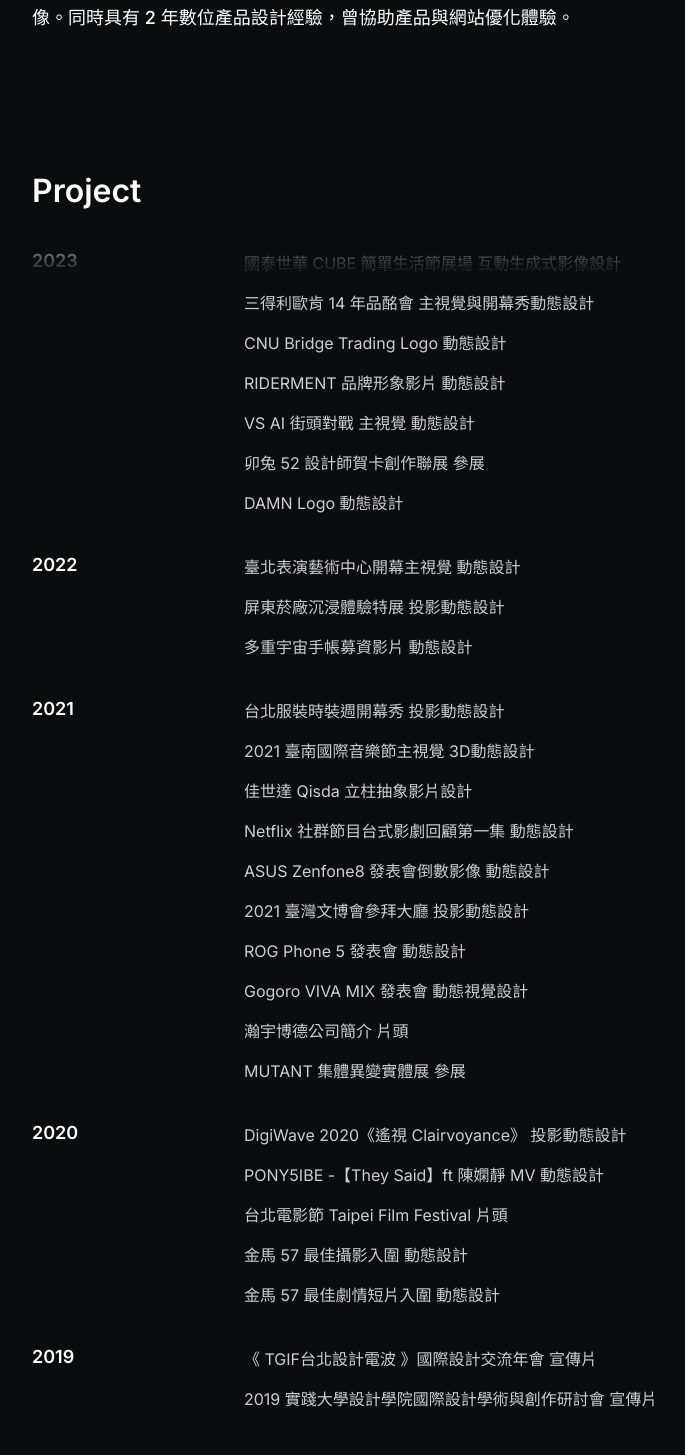
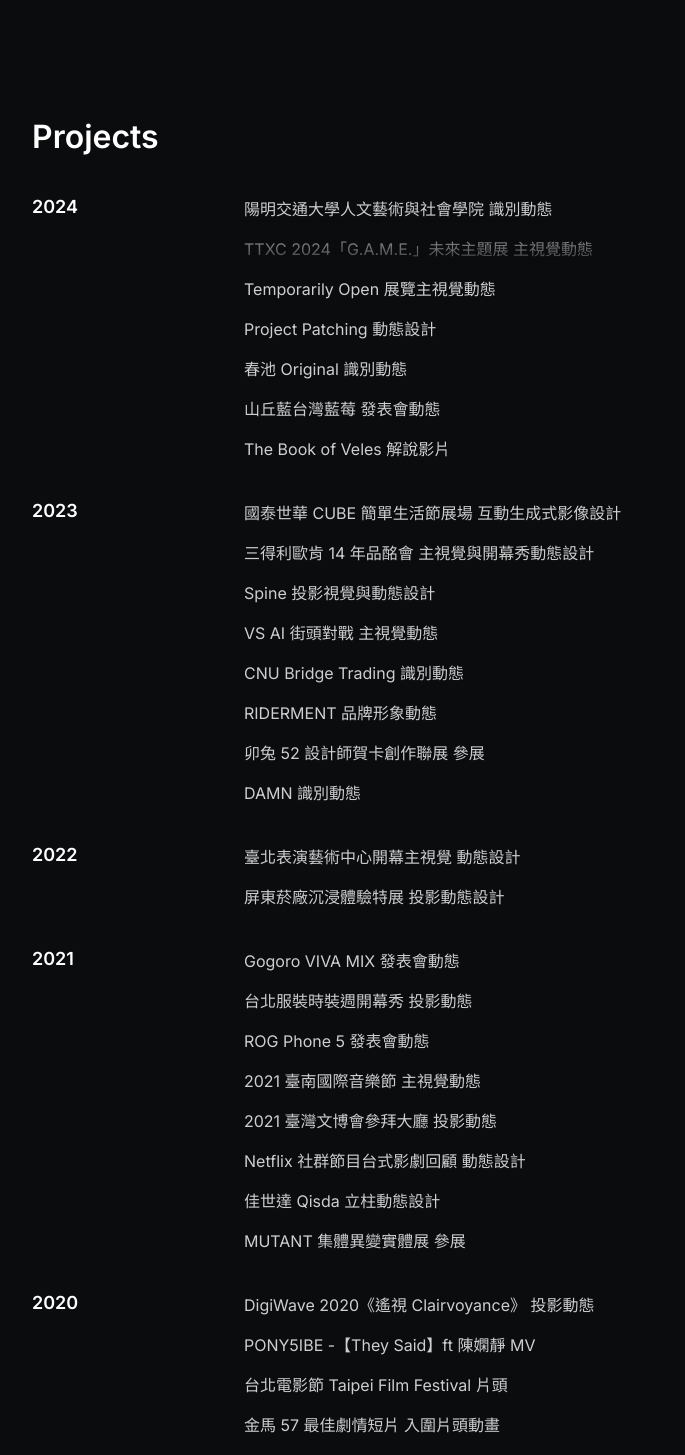
Before and after one commit to 10x10x10/website1000, a Next.js app: page /components/About in a window 1280 px wide. Shown: the part 530-1985 px from the top of the page, without its empty margins (352-1037 px from the left). Built offline with nearby package versions, Linux system fonts and the light colour scheme.

Commit message:
個人頁說明更新

```diff
--- a/data.js
+++ b/data.js
@@ -386,12 +386,38 @@
 
 export const aboutData = {
     intro: {
-        title: "HI, I'm 1000 Cheng.\nA designer specialising in Experimental Visual, Motion Graphics, Generative Art, and Product Design.",
+        title: "HI, I'm 1000 Cheng.\nA designer specialising in Experimental Visual, Motion Graphics, and Generative Art.",
         descriptions: [
-            "1000 Cheng，十立方科技有限公司創辦人，致力於製作實驗性影像與嶄新的視覺體驗，跨足於動態設計、生成藝術與互動影像。至今以獨立接案者的身分已累積超過 40 個專案合作經驗，曾與多元類型的公司與設計師合作。專案包含大型展覽投影、產品發表會、活動主視覺、品牌形象與各類動態影像。同時具有 2 年數位產品設計經驗，曾協助產品與網站優化體驗。",
+            "鄭詒謙 1000 Cheng，十立方科技有限公司創辦人，致力於製作實驗性影像與嶄新的視覺體驗，跨足於動態設計、生成藝術與互動影像。至今以獨立接案者的身分已累積超過 50 個專案合作經驗，曾與多元類型的公司與設計師合作。專案包含大型展覽投影、產品發表會、活動主視覺、品牌形象與各類動態影像。",
         ],
     },
     projects: [
+        {
+            year: "2024",
+            items: [
+                {
+                    text: "陽明交通大學人文藝術與社會學院 識別動態",
+                },
+                {
+                    text: "TTXC 2024「G.A.M.E.」未來主題展 主視覺動態",
+                },
+                {
+                    text: "Temporarily Open 展覽主視覺動態",
+                },
+                {
+                    text: "Project Patching 動態設計",
+                },
+                {
+                    text: "春池 Original 識別動態",
+                },
+                {
+                    text: "山丘藍台灣藍莓 發表會動態",
+                },
+                {
+                    text: "The Book of Veles 解說影片",
+                },
+            ]
+        },
         {
             year: "2023",
             items: [
@@ -402,19 +428,22 @@
                     text: "三得利歐肯 14 年品酩會 主視覺與開幕秀動態設計",
                 },
                 {
-                    text: "CNU Bridge Trading Logo 動態設計",
+                    text: "Spine 投影視覺與動態設計",
                 },
                 {
-                    text: "RIDERMENT 品牌形象影片 動態設計",
+                    text: "VS AI 街頭對戰 主視覺動態",
                 },
                 {
-                    text: "VS AI 街頭對戰 主視覺 動態設計",
+                    text: "CNU Bridge Trading 識別動態",
+                },
+                {
+                    text: "RIDERMENT 品牌形象動態",
                 },
                 {
                     text: "卯兔 52 設計師賀卡創作聯展 參展",
                 },
                 {
-                    text: "DAMN Logo 動態設計",
+                    text: "DAMN 識別動態",
                 },
 
             ]
@@ -428,45 +457,33 @@
                 {
                     text: "屏東菸廠沉浸體驗特展 投影動態設計",
                 },
-                {
-                    text: "多重宇宙手帳募資影片 動態設計",
-                },
-
-
-
             ]
         },
         {
             year: "2021",
             items: [
                 {
-                    text: "台北服裝時裝週開幕秀 投影動態設計",
+                    text: "Gogoro VIVA MIX 發表會動態",
+                    link: "projects/gogoro-viva-mix",
                 },
                 {
-                    text: "2021 臺南國際音樂節主視覺 3D動態設計",
+                    text: "台北服裝時裝週開幕秀 投影動態",
                 },
                 {
-                    text: "佳世達 Qisda 立柱抽象影片設計",
-                },
-                {
-                    text: "Netflix 社群節目台式影劇回顧第一集 動態設計",
-                },
-                {
-                    text: "ASUS Zenfone8 發表會倒數影像 動態設計",
-                },
-                {
-                    text: "2021 臺灣文博會參拜大廳 投影動態設計",
-                },
-                {
-                    text: "ROG Phone 5 發表會 動態設計",
+                    text: "ROG Phone 5 發表會動態",
                     link: "projects/rog-phone5-countdown",
                 },
                 {
-                    text: "Gogoro VIVA MIX 發表會 動態視覺設計",
-                    link: "projects/gogoro-viva-mix",
+                    text: "2021 臺南國際音樂節 主視覺動態",
                 },
                 {
-                    text: "瀚宇博德公司簡介 片頭",
+                    text: "2021 臺灣文博會參拜大廳 投影動態",
+                },
+                {
+                    text: "Netflix 社群節目台式影劇回顧 動態設計",
+                },
+                {
+                    text: "佳世達 Qisda 立柱動態設計",
                 },
                 {
                     text: "MUTANT 集體異變實體展 參展",
@@ -477,20 +494,20 @@
             year: "2020",
             items: [
                 {
-                    text: "DigiWave 2020《遙視 Clairvoyance》 投影動態設計",
+                    text: "DigiWave 2020《遙視 Clairvoyance》 投影動態",
                     link: "https://vimeo.com/488057651",
                 },
                 {
-                    text: "PONY5IBE -【They Said】ft 陳嫻靜 MV 動態設計",
+                    text: "PONY5IBE -【They Said】ft 陳嫻靜 MV",
                 },
                 {
                     text: "台北電影節 Taipei Film Festival 片頭",
                 },
                 {
-                    text: "金馬 57 最佳攝影入圍 動態設計",
+                    text: "金馬 57 最佳劇情短片 入圍片頭動畫",
                 },
                 {
-                    text: "金馬 57 最佳劇情短片入圍 動態設計",
+                    text: "金馬 57 最佳攝影 入圍片頭動畫",
                 },
             ]
         },
@@ -647,5 +664,5 @@
         },
     ],
     description: "Plz feel free to contact me",
-    copyright: "Copyright © 2019-2024 1000 Cheng",
+    copyright: "Copyright © 2019-2025 1000 Cheng",
 };
--- a/pages/components/About.js
+++ b/pages/components/About.js
@@ -165,7 +165,7 @@
 
 
         <Block>
-          <Title>Project</Title>
+          <Title>Projects</Title>
           {
             projects.map((el) => {
               return (
@@ -209,7 +209,7 @@
         </Block>
 
         <Block>
-          <Title>Toolkit</Title>
+          <Title>Toolkits</Title>
           {
             toolkit.map((el) => {
               return (
```
